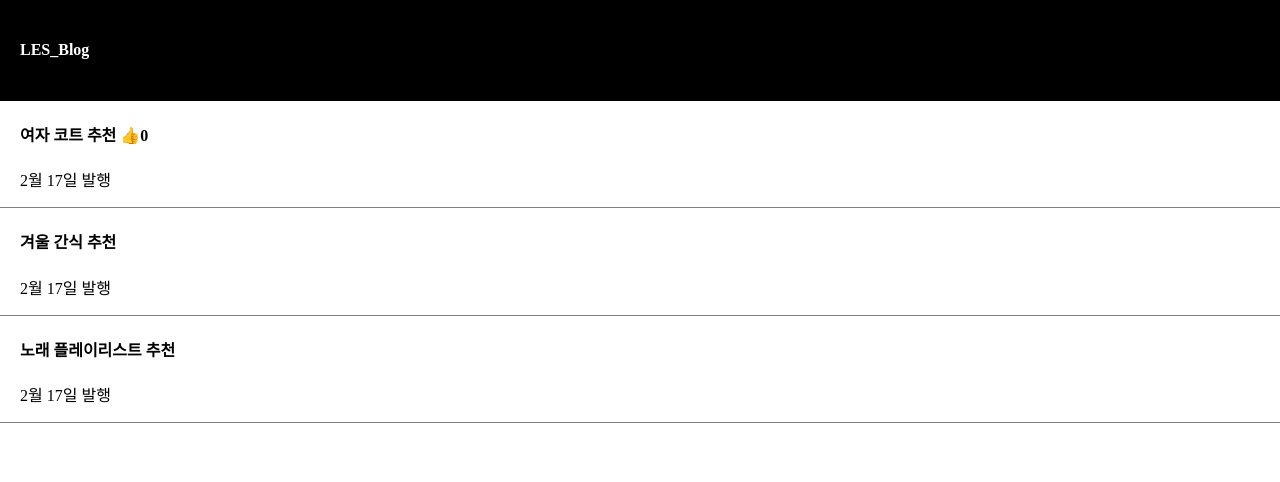
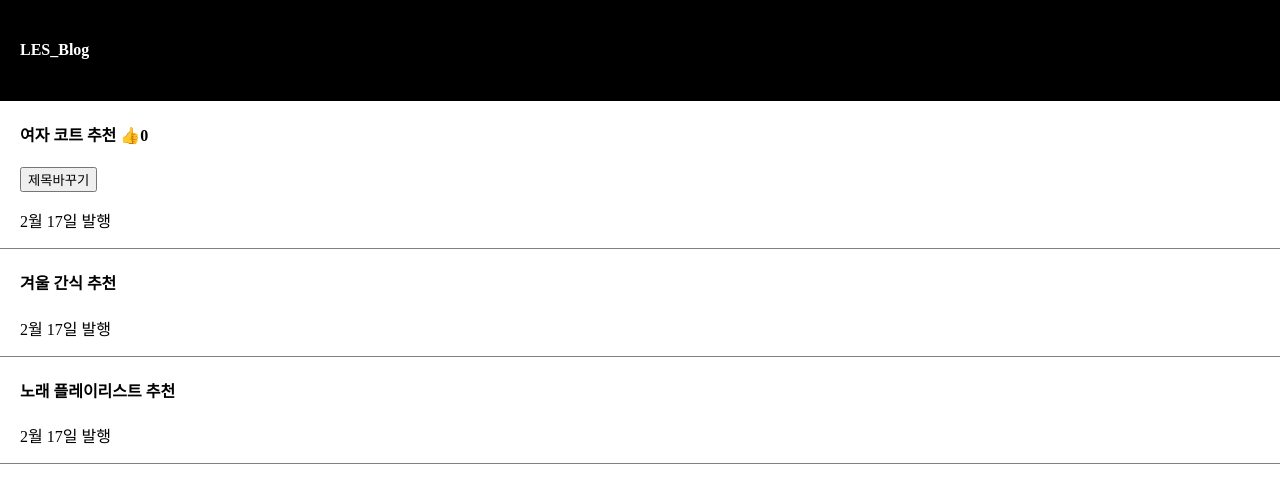
Before and after one commit to ihan1004/vite-project, a React (Vite) app: page / in a window 1280 px wide. Shown: the top 482 px of the page. Built offline with nearby package versions, Linux system fonts and the light colour scheme.

Commit message:
버튼으로 제목 바꾸기 숙제 추가

```diff
--- a/src/App.jsx
+++ b/src/App.jsx
@@ -5,7 +5,7 @@ import './App.css'
 function App() {
 
   let post = '역삼 우동 맛집';
-  let [글제목, b] = useState('여자 코트 추천');
+  let [글제목, 남자코트추천] = useState('여자 코트 추천');
   let [간식, c] = useState('겨울 간식 추천');
   let [노래, d] = useState('노래 플레이리스트 추천'); //자주 바뀔거 같은 html은 state로 만들어주는게 좋다.
   let [따봉, 따봉변경] = useState(0); //좋아요 useState
@@ -16,7 +16,8 @@ function App() {
         <h4>LES_Blog</h4>
       </div>
       <div className="list">
-        <h4>{ 글제목 } <span onClick={ () => { 따봉변경(따봉+1) }}>👍</span>{ 따봉 }</h4>
+        <h4> { 글제목 } <span onClick={ () => { 따봉변경(따봉+1) }}>👍</span>{ 따봉 }</h4>
+        <button onClick={() => {남자코트추천('남자코트추천');}}>제목바꾸기</button>
         <p>2월 17일 발행</p>
       </div>
       <div className="list">
```
